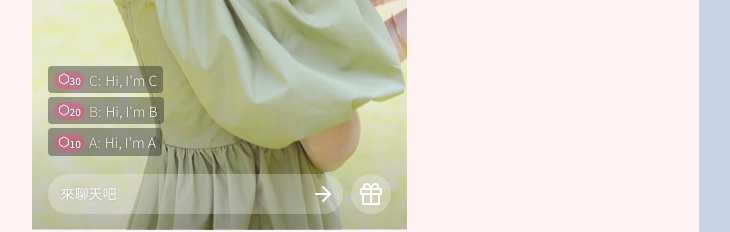
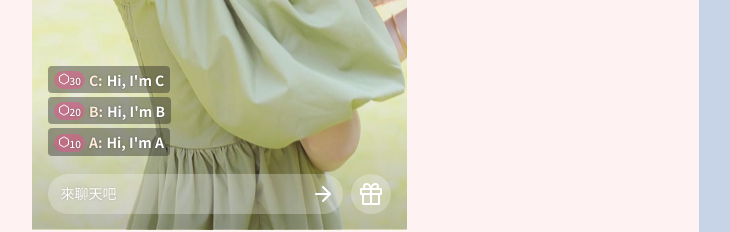
Before and after one commit to tl-vivian/liveroom-demo, a React (Vite) app: page / in a window 1280 px wide. Shown: the part 504-736 px from the top of the page, without its empty margins (261-991 px from the left). Built offline with nearby package versions, Linux system fonts and the light colour scheme.

Commit message:
add text style

```diff
--- a/src/style.css
+++ b/src/style.css
@@ -1,4 +1,4 @@
-@import url("https://fonts.googleapis.com/css2?family=Noto+Sans+TC:wght@300;500&display=swap");
+@import url("https://fonts.googleapis.com/css2?family=Noto+Sans+TC:wght@300;500;700&display=swap");
 
 /* ---- CSS Reset ---- */
 
@@ -83,6 +83,11 @@ button:focus {
 .t-body2 {
   font-size: 14px;
   font-weight: 300;
+  line-height: 1.43;
+}
+.t-bold2 {
+  font-size: 14px;
+  font-weight: 700;
   line-height: 1.43;
 }
 
@@ -207,13 +212,6 @@ aside {
   flex: 1;
 }
 
-/* .fade-shade {
-  position: absolute;
-  background: linear-gradient(rgba(0, 0, 0, 100), rgba(0, 0, 0, 0));
-  top: 0;
-  height: 50px;
-  width: 100%;
-} */
 .bottom-ui {
   margin-top: 16px;
   display: flex;
@@ -228,11 +226,6 @@ aside {
   background-size: 32px 32px;
   background-position: center center;
   background-repeat: no-repeat;
-}
-svg.feather {
-  /* stroke-width: 1; */
-  height: 20px;
-  width: 20px;
 }
 
 .icon-button {
```
